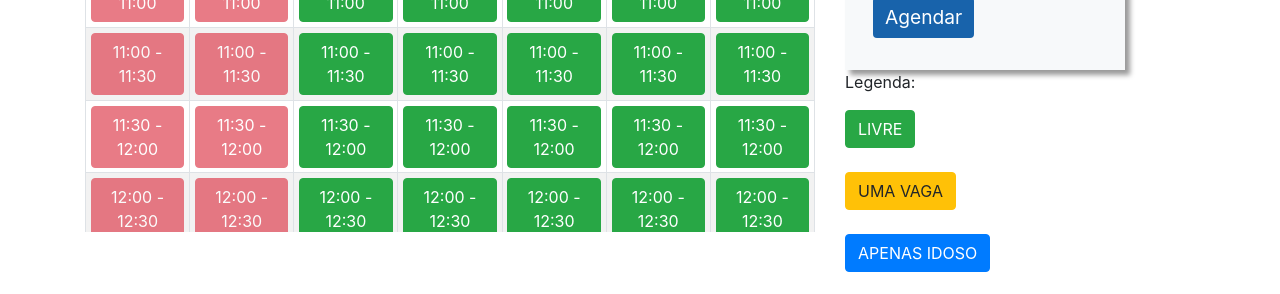
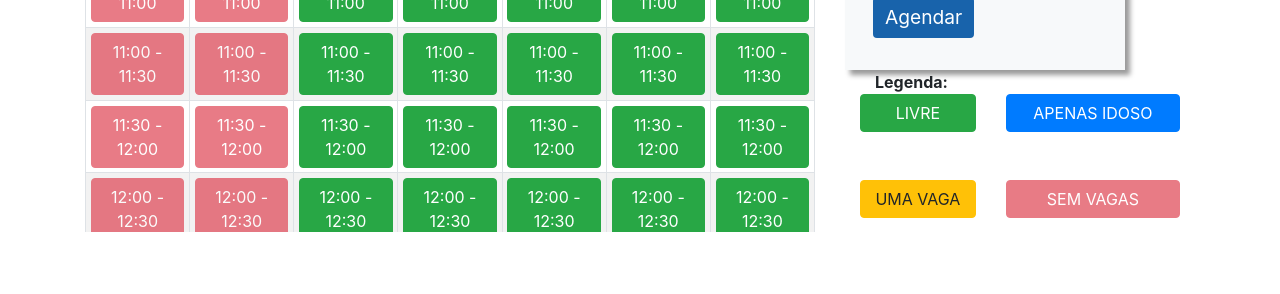
Before and after one commit to ricopomps/VacinAcao, a React (Create React App) app in the folder Client/: page / in a window 1280 px wide. Shown: the part 646-940 px from the top of the page. After the commit the page ends 878 px from the top, so only its background shows below. Built offline with nearby package versions, Linux system fonts and the light colour scheme; no server answers.

Commit message:
Minor changes in AppContextProvider and Legendas

```diff
--- a/Client/src/AppContextProvider.js
+++ b/Client/src/AppContextProvider.js
@@ -5,7 +5,7 @@ import { fetchAgendamentos, getDay } from "./api";
 
 const AppContextProvider = ({ children }) => {
   const [state, dispatch] = useReducer(reducer, initialState);
-  const { formState, historico: historicoState } = state;
+  const { formState } = state;
 
   const fetchData = async () => {
     const responseAgendamentos = await fetchAgendamentos();
--- a/Client/src/components/Legenda/Legenda.js
+++ b/Client/src/components/Legenda/Legenda.js
@@ -1,23 +1,38 @@
 import React from "react";
 import Button from "react-bootstrap/Button";
+import Row from "react-bootstrap/Row";
+import Col from "react-bootstrap/Col";
+import Container from "react-bootstrap/Container";
 
 const Legenda = () => {
   return (
-    <div>
-      <p>Legenda:</p>
-      <Button variant="success">LIVRE</Button>
+    <Container>
+      <Container>
+        <b>Legenda:</b>
+      </Container>
+      <Row>
+        <Col xs={5}>
+          <Button variant="success" block>
+            LIVRE
+          </Button>
           <br />
           <br />
-      <Button variant="warning">UMA VAGA</Button>
+          <Button variant="warning" block>
+            UMA VAGA
+          </Button>
+        </Col>
+        <Col>
+          <Button variant="primary" block>
+            APENAS IDOSO
+          </Button>
           <br />
           <br />
-      <Button variant="primary">APENAS IDOSO</Button>
-      <br />
-      <br />
-      <Button disabled variant="danger">
+          <Button disabled variant="danger" block>
             SEM VAGAS
           </Button>
-    </div>
+        </Col>
+      </Row>
+    </Container>
   );
 };
 
```
Lines whose indentation alone changed are shown as unchanged.
